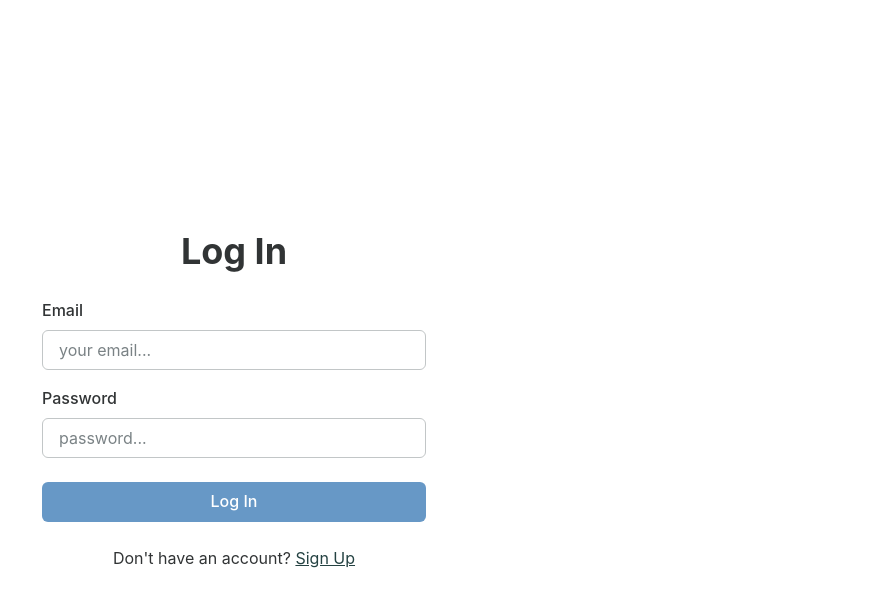
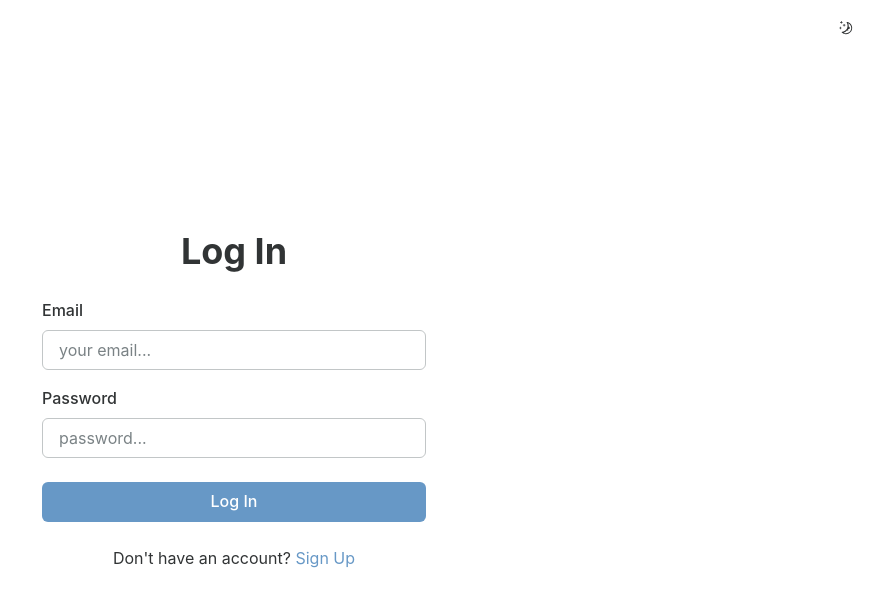
Before and after one commit to Myoschen/social-media-app, a React (Vite) app: page /auth/login in a window 1280 px wide. Shown: the top 606 px of the page, without its empty margins (406-1280 px from the left). Built offline with nearby package versions, Linux system fonts and the light colour scheme; no server answers.

Commit message:
:sparkles: new auth ui

```diff
--- a/src/components/layout/auth-layout.tsx
+++ b/src/components/layout/auth-layout.tsx
@@ -1,12 +1,24 @@
+import { RxMoon, RxSun } from 'react-icons/rx';
 import { Outlet } from 'react-router-dom';
-import { Center, useColorModeValue } from '@chakra-ui/react';
+import { Center, IconButton, useColorMode, useColorModeValue } from '@chakra-ui/react';
 
 function AuthLayout() {
+  const { colorMode, toggleColorMode } = useColorMode();
   const bgColor = useColorModeValue('white', '#222');
 
   return (
     <Center w="full" h="100vh" bgColor={bgColor}>
       <Outlet />
+      <IconButton
+        pos="fixed"
+        right="3"
+        top="3"
+        size="sm"
+        variant="ghost"
+        icon={colorMode === 'light' ? <RxMoon /> : <RxSun />}
+        onClick={toggleColorMode}
+        aria-label="dark mode"
+      />
     </Center>
   );
 }
--- a/src/pages/login.tsx
+++ b/src/pages/login.tsx
@@ -1,18 +1,10 @@
 import { SubmitHandler, useForm } from 'react-hook-form';
-import { Link as RouteLink } from 'react-router-dom';
+import { Link } from 'react-router-dom';
 import { useLogin } from '@/hooks/auth';
 import { ROUTES } from '@/libs/routes';
 import { LoginInput, LoginSchema } from '@/utils/form-schema';
 import {
-  Box,
-  Button,
-  FormControl,
-  FormErrorMessage,
-  FormLabel,
-  Heading,
-  Input,
-  Link,
-  Text,
+    Box, Button, FormControl, FormErrorMessage, FormLabel, Heading, Input, Link as ChakraLink, Text
 } from '@chakra-ui/react';
 import { zodResolver } from '@hookform/resolvers/zod';
 
@@ -37,6 +29,7 @@ function LoginPage() {
         <FormControl isInvalid={!!errors.email} py="2">
           <FormLabel>Email</FormLabel>
           <Input
+            colorScheme="blue"
             type="email"
             placeholder="your email..."
             {...register('email')}
@@ -48,6 +41,7 @@ function LoginPage() {
         <FormControl isInvalid={!!errors.password} py="2">
           <FormLabel>Password</FormLabel>
           <Input
+            colorScheme="blue"
             type="password"
             placeholder="password..."
             {...register('password')}
@@ -69,14 +63,9 @@ function LoginPage() {
       </form>
       <Text align="center" mt="6">
         Don't have an account?&nbsp;
-        <Link
-          as={RouteLink}
-          to={ROUTES.SIGNUP}
-          color="teal.800"
-          textDecor="underline"
-        >
+        <ChakraLink as={Link} to={ROUTES.SIGNUP} color="blue.400">
           Sign Up
-        </Link>
+        </ChakraLink>
       </Text>
     </Box>
   );
--- a/src/pages/sign-up.tsx
+++ b/src/pages/sign-up.tsx
@@ -1,18 +1,10 @@
 import { SubmitHandler, useForm } from 'react-hook-form';
-import { Link as RouteLink } from 'react-router-dom';
+import { Link } from 'react-router-dom';
 import { useSignUp } from '@/hooks/auth';
 import { ROUTES } from '@/libs/routes';
 import { SignUpInput, SignUpSchema } from '@/utils/form-schema';
 import {
-  Box,
-  Button,
-  FormControl,
-  FormErrorMessage,
-  FormLabel,
-  Heading,
-  Input,
-  Link,
-  Text,
+    Box, Button, FormControl, FormErrorMessage, FormLabel, Heading, Input, Link as ChakraLink, Text
 } from '@chakra-ui/react';
 import { zodResolver } from '@hookform/resolvers/zod';
 
@@ -40,7 +32,12 @@ function SignUpPage() {
       <form onSubmit={handleSubmit(onSubmit)}>
         <FormControl isInvalid={!!errors.username} py="2">
           <FormLabel>Username</FormLabel>
-          <Input type="text" placeholder="username" {...register('username')} />
+          <Input
+            colorScheme="blue"
+            type="text"
+            placeholder="username"
+            {...register('username')}
+          />
           {errors.username ? (
             <FormErrorMessage>{errors.username.message}</FormErrorMessage>
           ) : null}
@@ -48,6 +45,7 @@ function SignUpPage() {
         <FormControl isInvalid={!!errors.email} py="2">
           <FormLabel>Email</FormLabel>
           <Input
+            colorScheme="blue"
             type="email"
             placeholder="user@email.com"
             {...register('email')}
@@ -59,6 +57,7 @@ function SignUpPage() {
         <FormControl isInvalid={!!errors.password} py="2">
           <FormLabel>Password</FormLabel>
           <Input
+            colorScheme="blue"
             type="password"
             placeholder="password"
             {...register('password')}
@@ -70,6 +69,7 @@ function SignUpPage() {
         <FormControl isInvalid={!!errors.confirmPassword} py="2">
           <FormLabel>Confirm Password</FormLabel>
           <Input
+            colorScheme="blue"
             type="password"
             placeholder="password"
             {...register('confirmPassword')}
@@ -93,14 +93,9 @@ function SignUpPage() {
       </form>
       <Text align="center" mt="6">
         Already have an account?&nbsp;
-        <Link
-          as={RouteLink}
-          to={ROUTES.LOGIN}
-          color="teal.800"
-          fontWeight="medium"
-        >
+        <ChakraLink as={Link} to={ROUTES.LOGIN} color="blue.400">
           Log In
-        </Link>
+        </ChakraLink>
       </Text>
     </Box>
   );
```
